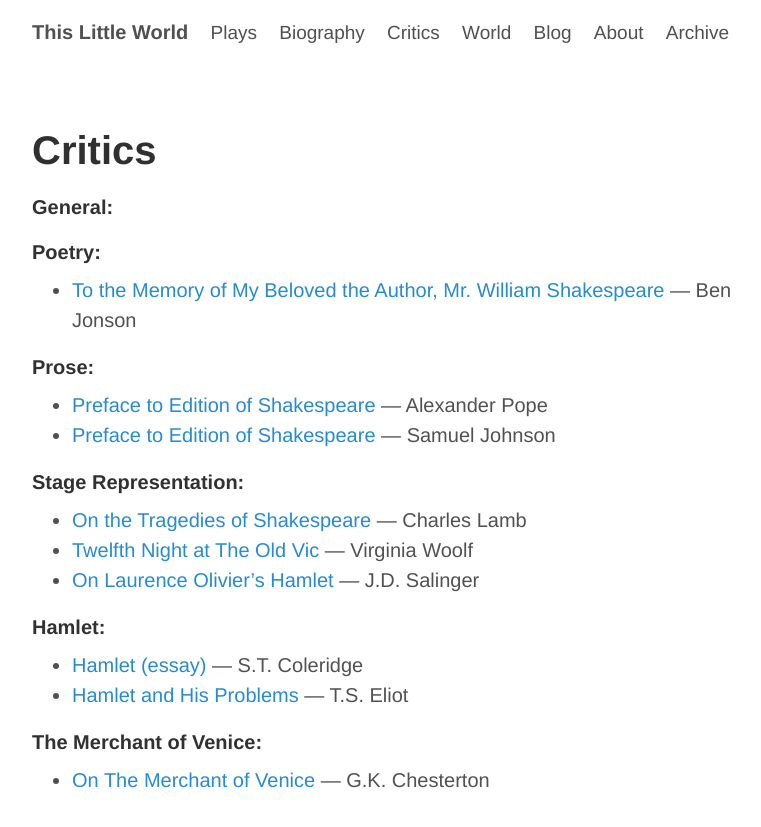
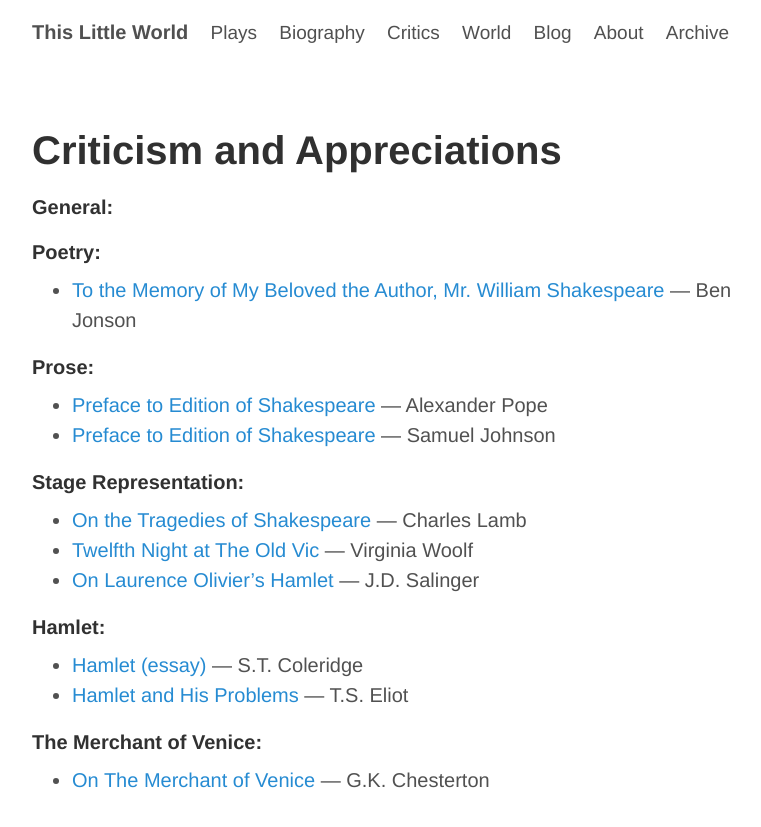
Before and after one commit to ThisLittleWorld/ThisLittleWorld.github.io, a Jekyll site: the page built from pages/critics.md, in a window 1280 px wide. Shown: the top 827 px of the page, without its empty margins (248-1009 px from the left). Built offline with Jekyll 4.4.1, drawn with Linux system fonts in a browser that asks for light colours; Markdown is read by kramdown in place of the engine named in the settings.

Commit message:
Update critics.md

```diff
--- a/pages/critics.md
+++ b/pages/critics.md
@@ -1,6 +1,6 @@
 ---
 layout: page-guttenberg
-title: Critics
+title: Criticism and Appreciations
 permalink: "/critics/"
 ---
 
```
